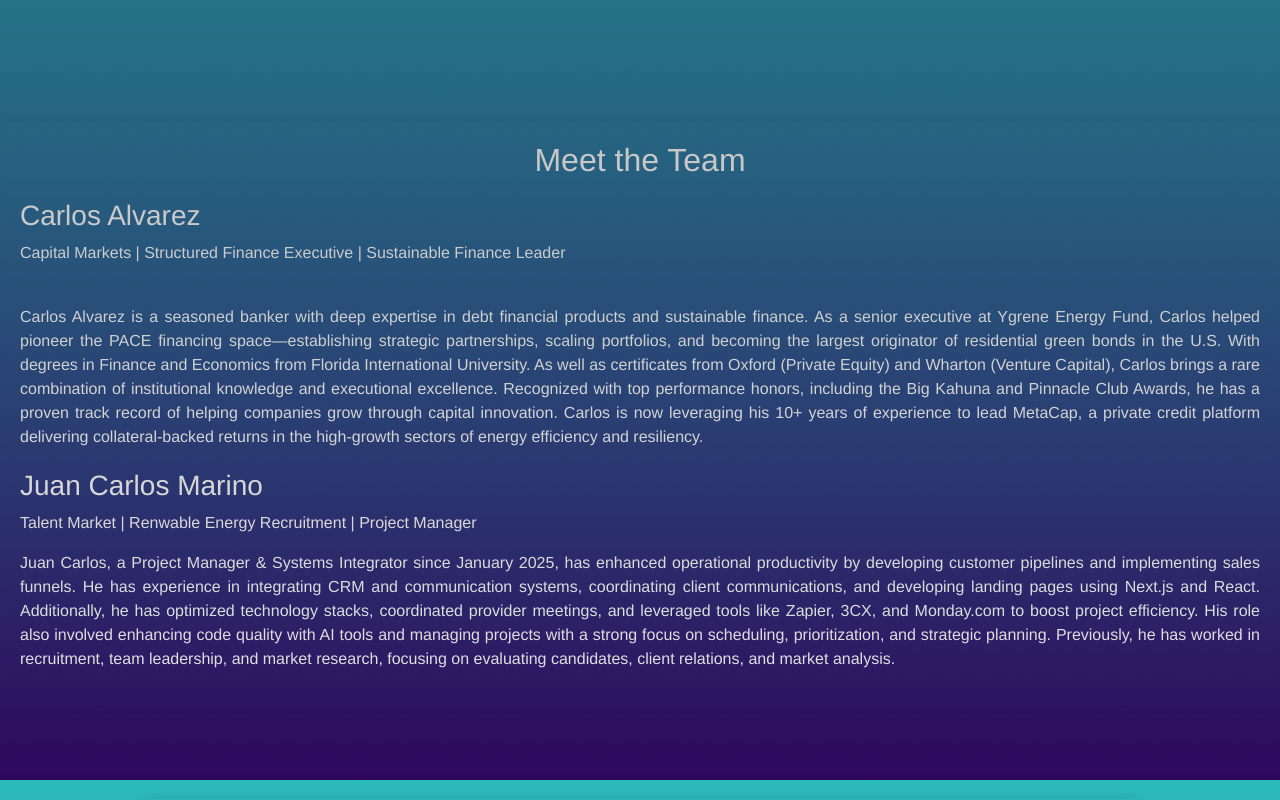
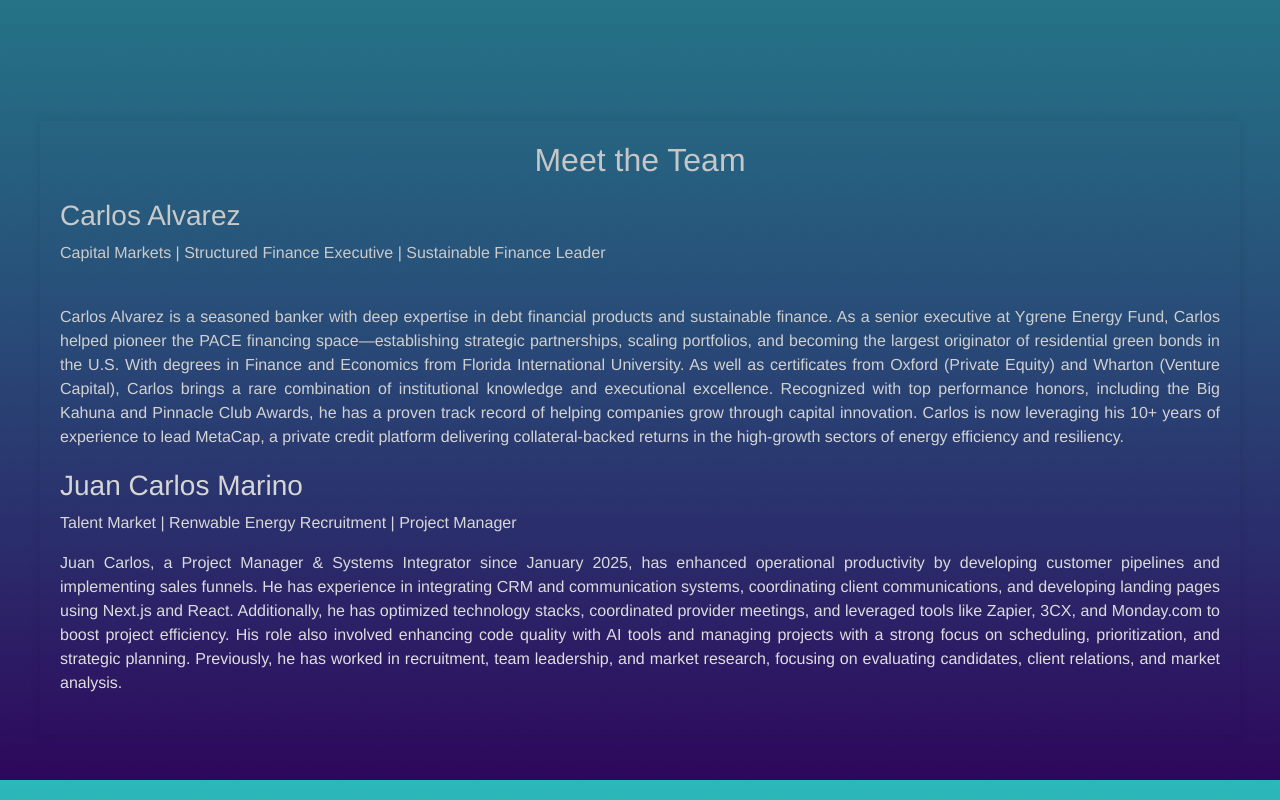
Before and after one commit to MetaCapFin/MetaCapPitchDeck, a plain HTML site: page index.html in a window 1280 px wide. Shown: the part 2420-3220 px from the top of the page. Drawn offline with nearby package versions, Linux system fonts and the light colour scheme; a script that the page names is missing.

Commit message:
Update index.html

```diff
--- a/index.html
+++ b/index.html
@@ -222,7 +222,7 @@
             box-shadow: 0 0 10px rgba(0, 0, 0, 0.1);
             text-align: justify; /* Justify the text */
             margin-top: 40px;
-           0px;
+            max-width: 1200px;
             margin: auto;
             margin-bottom: 20px;
             font-size: 1em; /* Set font size to 1em */
```
Lines whose indentation alone changed are shown as unchanged.
